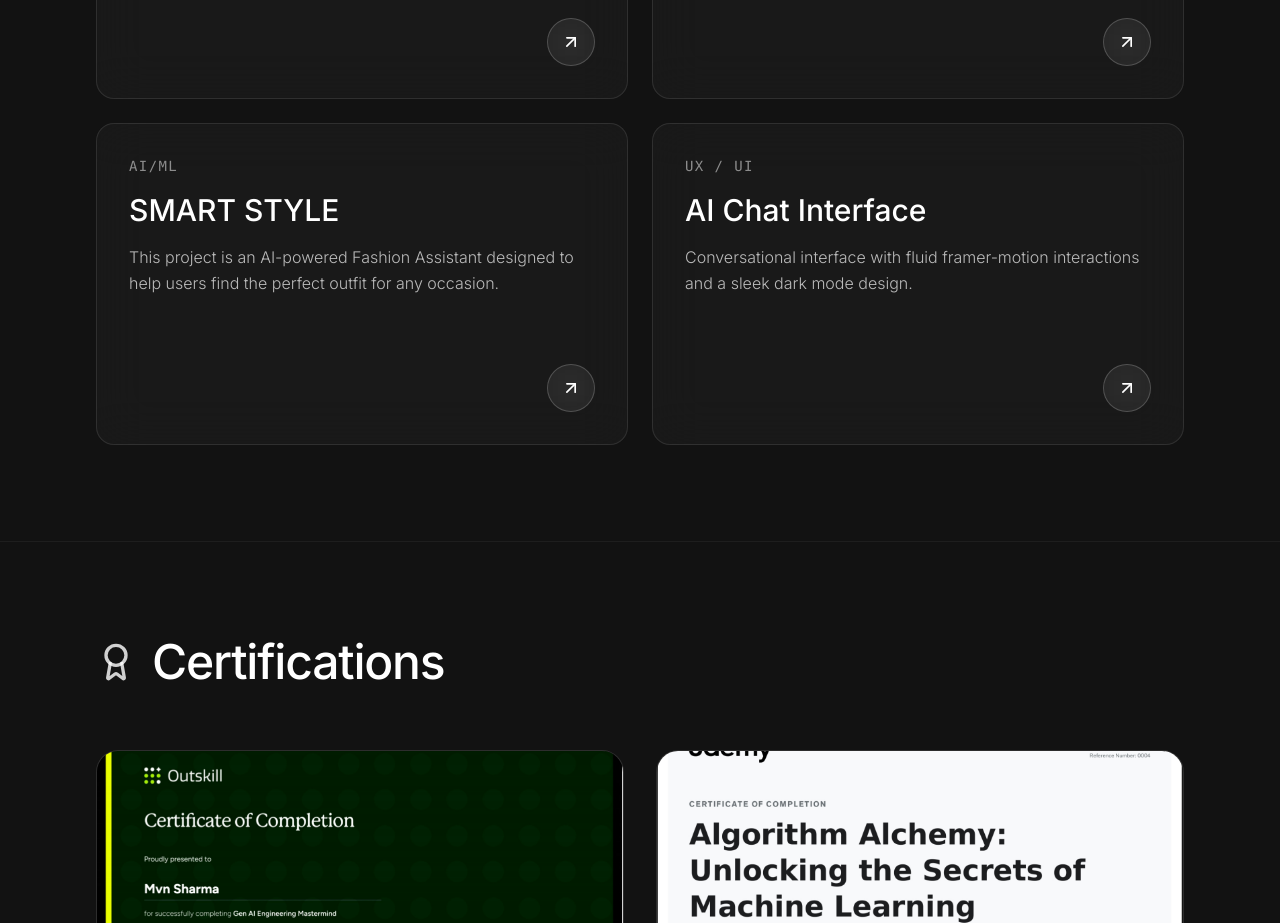
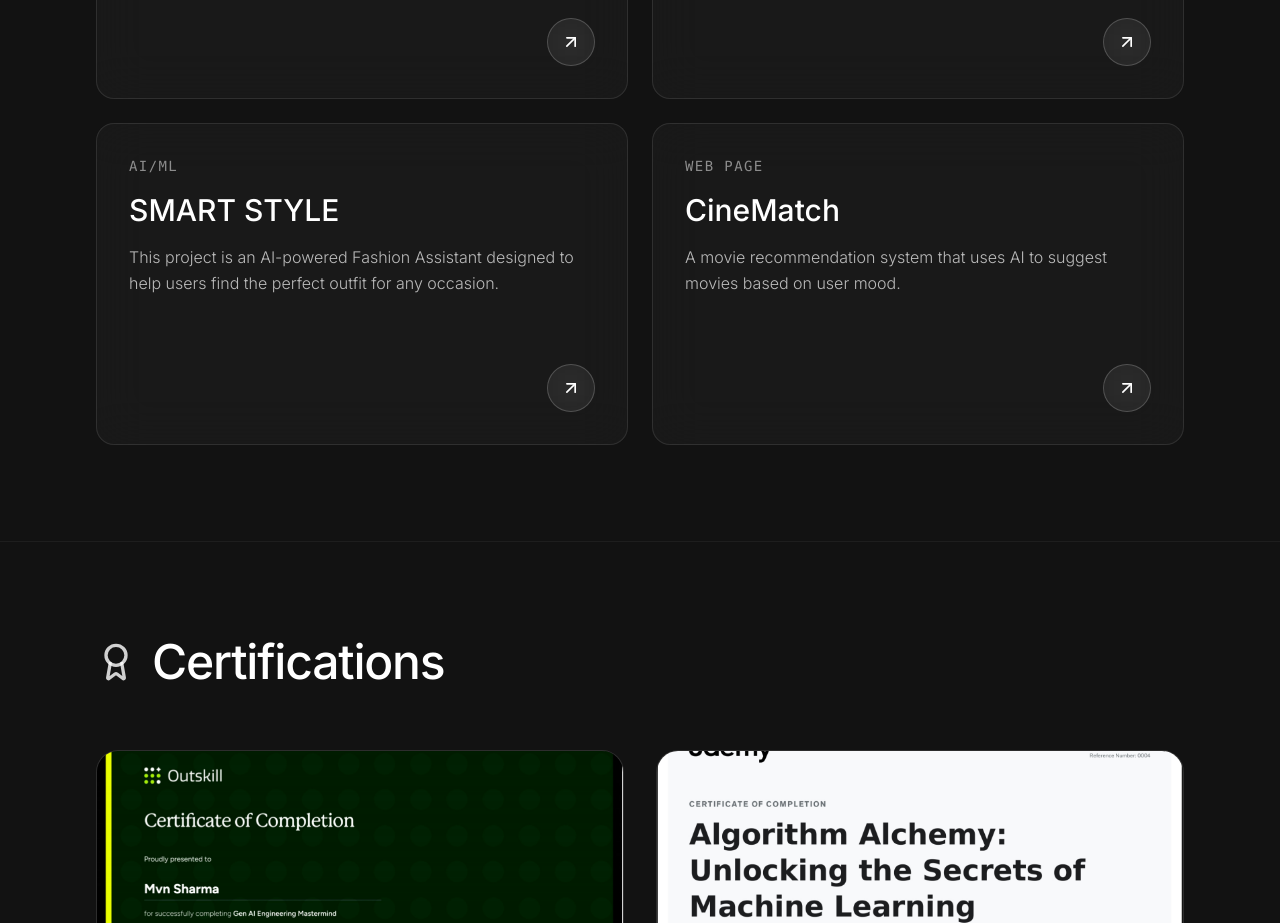
Before and after one commit to MVNSHARMA/portfolio, a Next.js app: page / in a window 1280 px wide. Shown: the part 8460-9383 px from the top of the page. Built offline with nearby package versions, Linux system fonts and the light colour scheme.

Commit message:
Update Projects section with CineMatch app

```diff
--- a/src/components/Projects.tsx
+++ b/src/components/Projects.tsx
@@ -28,10 +28,11 @@ const PROJECTS = [
   },
   {
     id: 4,
-    title: "AI Chat Interface",
-    category: "UX / UI",
-    description: "Conversational interface with fluid framer-motion interactions and a sleek dark mode design.",
+    title: "CineMatch",
+    category: "Web Page",
+    description: "A movie recommendation system that uses AI to suggest movies based on user mood.",
     color: "from-indigo-500/20 to-blue-500/20",
+    link: "https://cinematch-47e62.web.app/",
   }
 ];
 
```
